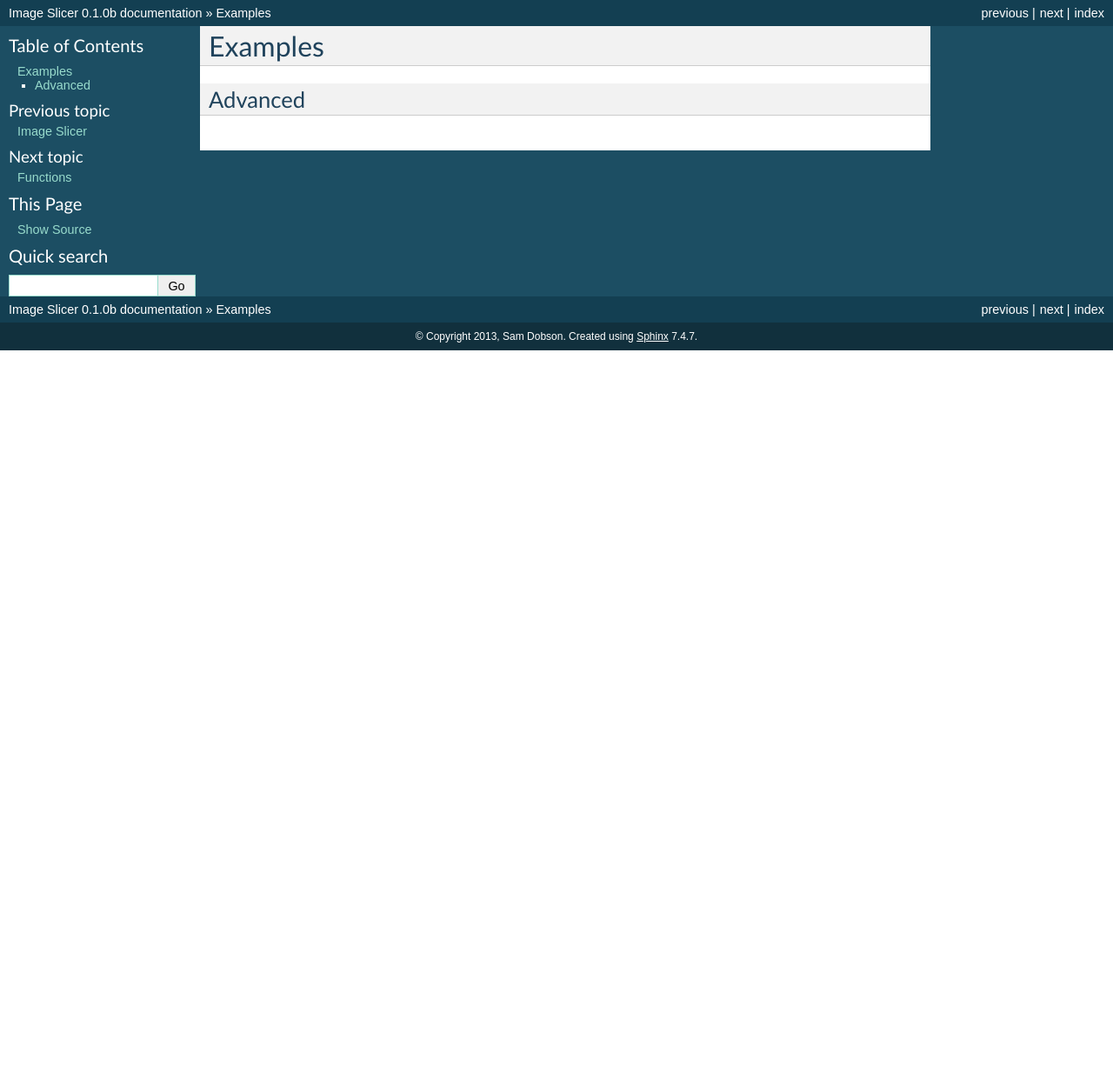
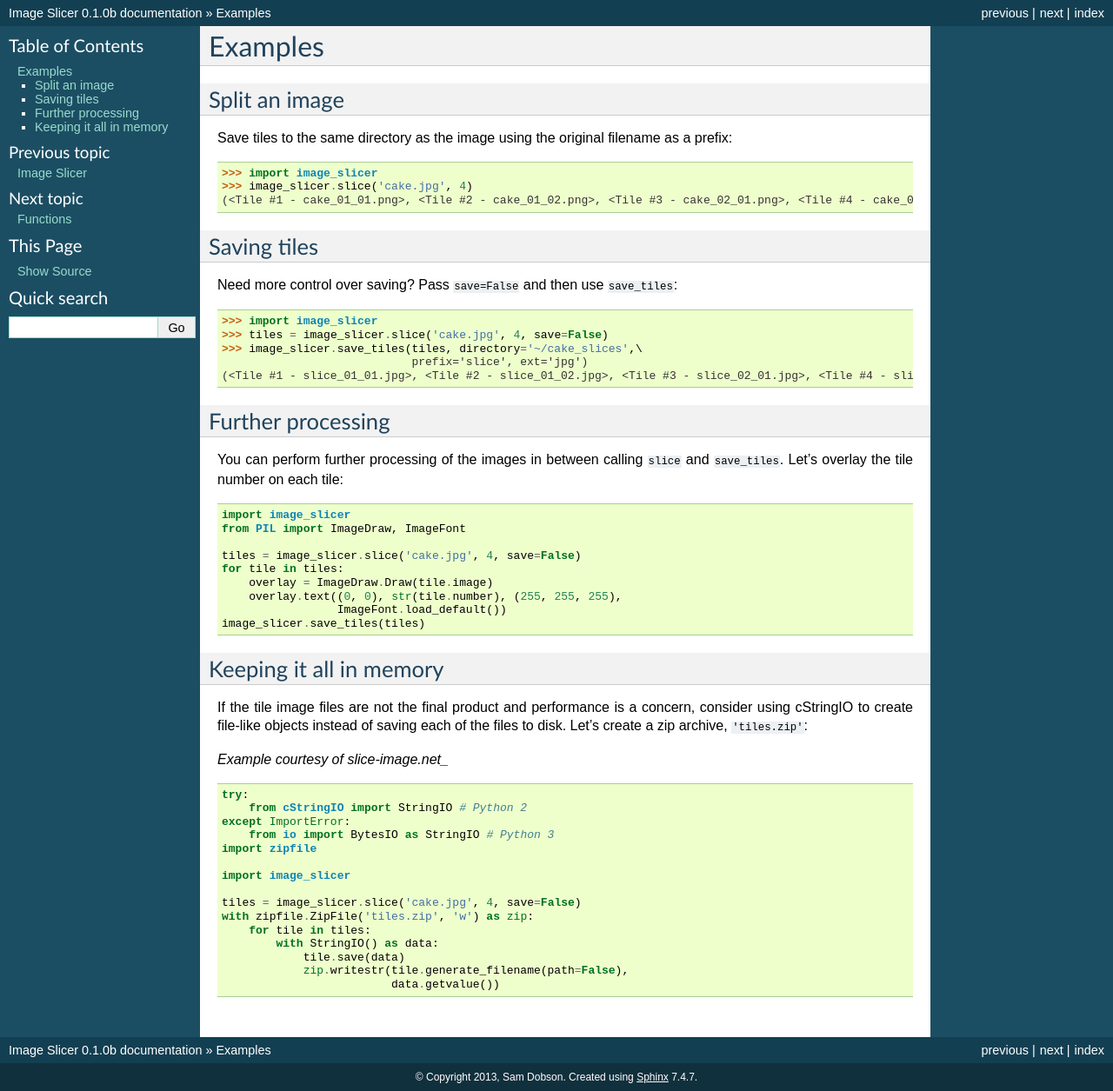
Before and after one commit to samdobson/image_slicer, a Sphinx documentation site: the page built from docs/examples.rst, in a window 1280 px wide. Shown: the whole page at 87% size. Built offline with Sphinx 7.4.7, drawn with Linux system fonts in a browser that asks for light colours; cross-references to code outside the pages are shown as plain code; before the commit the page ends 900 px from its top, so only the background shows below that.

```diff
--- a/docs/conf.py
+++ b/docs/conf.py
@@ -26,7 +26,9 @@ import sys, os
 # Add any Sphinx extension module names here, as strings. They can be extensions
 # coming with Sphinx (named 'sphinx.ext.*') or your custom ones.
 extensions = ['sphinx.ext.autodoc', 'sphinx.ext.viewcode',
-              'sphinx.ext.autosummary']
+              'sphinx.ext.autosummary', 'sphinx.ext.intersphinx']
+
+intersphinx_mapping = {'python':('http://docs.python.org/2.7', None)}
 
 # Add any paths that contain templates here, relative to this directory.
 templates_path = ['_templates']
--- a/docs/examples.rst
+++ b/docs/examples.rst
@@ -1,5 +1,70 @@
 Examples
 --------
 
-Advanced
-~~~~~~~~
+Split an image
+~~~~~~~~~~~~~~
+
+Save tiles to the same directory as the image using the original filename as a prefix:
+
+.. code-block:: python
+
+	>>> import image_slicer
+	>>> image_slicer.slice('cake.jpg', 4)
+	(<Tile #1 - cake_01_01.png>, <Tile #2 - cake_01_02.png>, <Tile #3 - cake_02_01.png>, <Tile #4 - cake_02_02.png>)
+
+Saving tiles
+~~~~~~~~~~~~
+
+Need more control over saving? Pass ``save=False`` and then use :function:`save_tiles`:
+
+.. code-block:: python
+
+	>>> import image_slicer
+	>>> tiles = image_slicer.slice('cake.jpg', 4, save=False)
+	>>> image_slicer.save_tiles(tiles, directory='~/cake_slices',\
+		       		    prefix='slice', ext='jpg')
+	(<Tile #1 - slice_01_01.jpg>, <Tile #2 - slice_01_02.jpg>, <Tile #3 - slice_02_01.jpg>, <Tile #4 - slice_02_02.jpg>)
+
+Further processing
+~~~~~~~~~~~~~~~~~~
+
+You can perform further processing of the images in between calling :function:`slice` and :function:`save_tiles`. Let's overlay the tile number on each tile:
+
+.. code-block:: python
+
+	import image_slicer
+	from PIL import ImageDraw, ImageFont
+
+	tiles = image_slicer.slice('cake.jpg', 4, save=False)
+	for tile in tiles:
+   	    overlay = ImageDraw.Draw(tile.image)
+    	    overlay.text((0, 0), str(tile.number), (255, 255, 255),
+            	         ImageFont.load_default())
+    	image_slicer.save_tiles(tiles)
+
+Keeping it all in memory
+~~~~~~~~~~~~~~~~~~~~~~~~
+
+If the tile image files are not the final product and performance is a concern, consider using cStringIO to create file-like objects instead of saving each of the files to disk. Let's create a zip archive, ``'tiles.zip'``:
+
+*Example courtesy of slice-image.net_*
+
+.. code-block:: python
+
+	try:
+	    from cStringIO import StringIO # Python 2
+	except ImportError:
+	    from io import BytesIO as StringIO # Python 3
+	import zipfile
+
+	import image_slicer
+
+	tiles = image_slicer.slice('cake.jpg', 4, save=False)
+        with zipfile.ZipFile('tiles.zip', 'w') as zip:
+            for tile in tiles:
+		with StringIO() as data:
+		    tile.save(data)
+		    zip.writestr(tile.generate_filename(path=False),
+		    		 data.getvalue())
+
+.. _slice-image.net: http://slice-image.net
```
Also changed, not shown: 4 other files.
